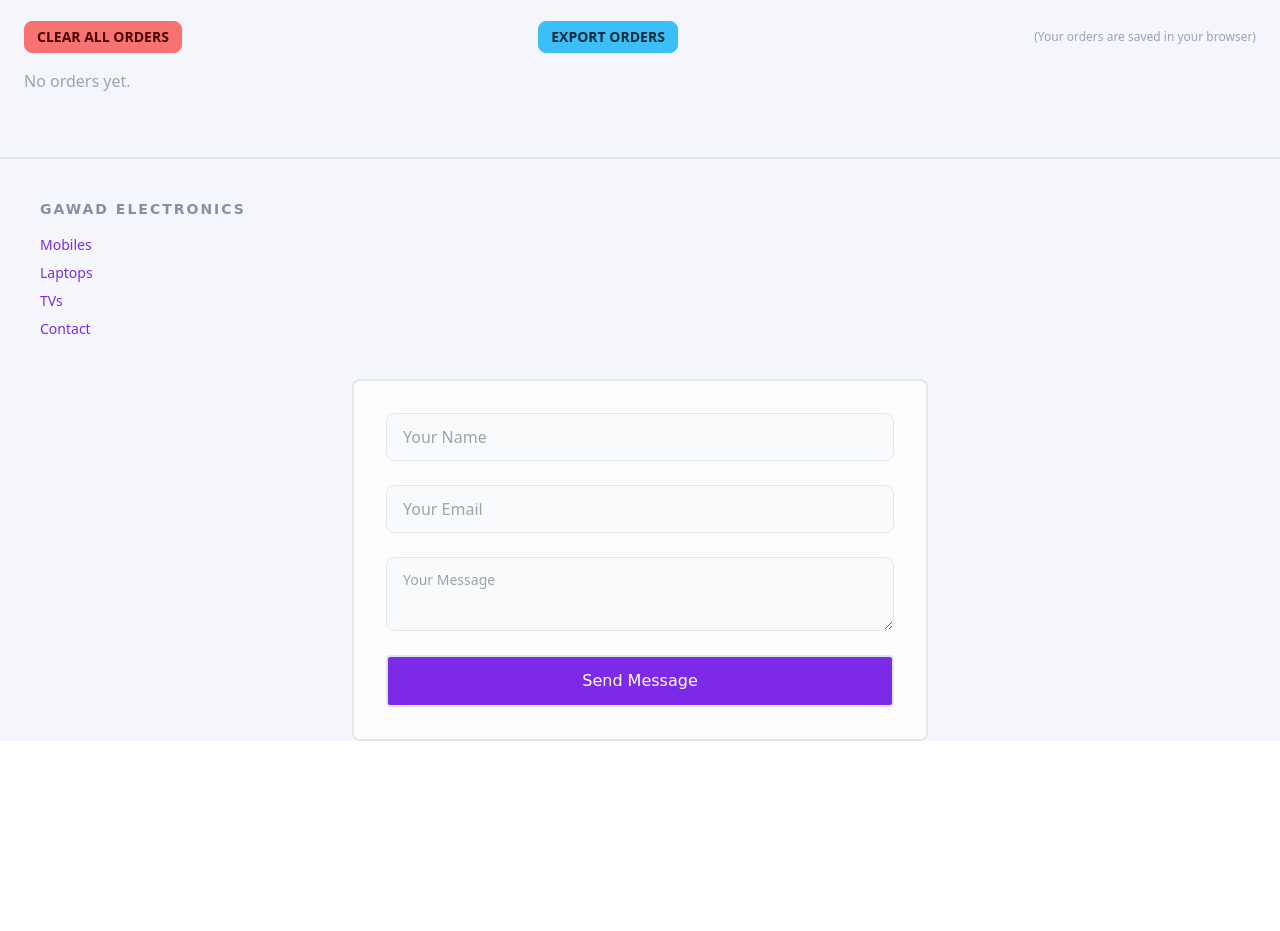
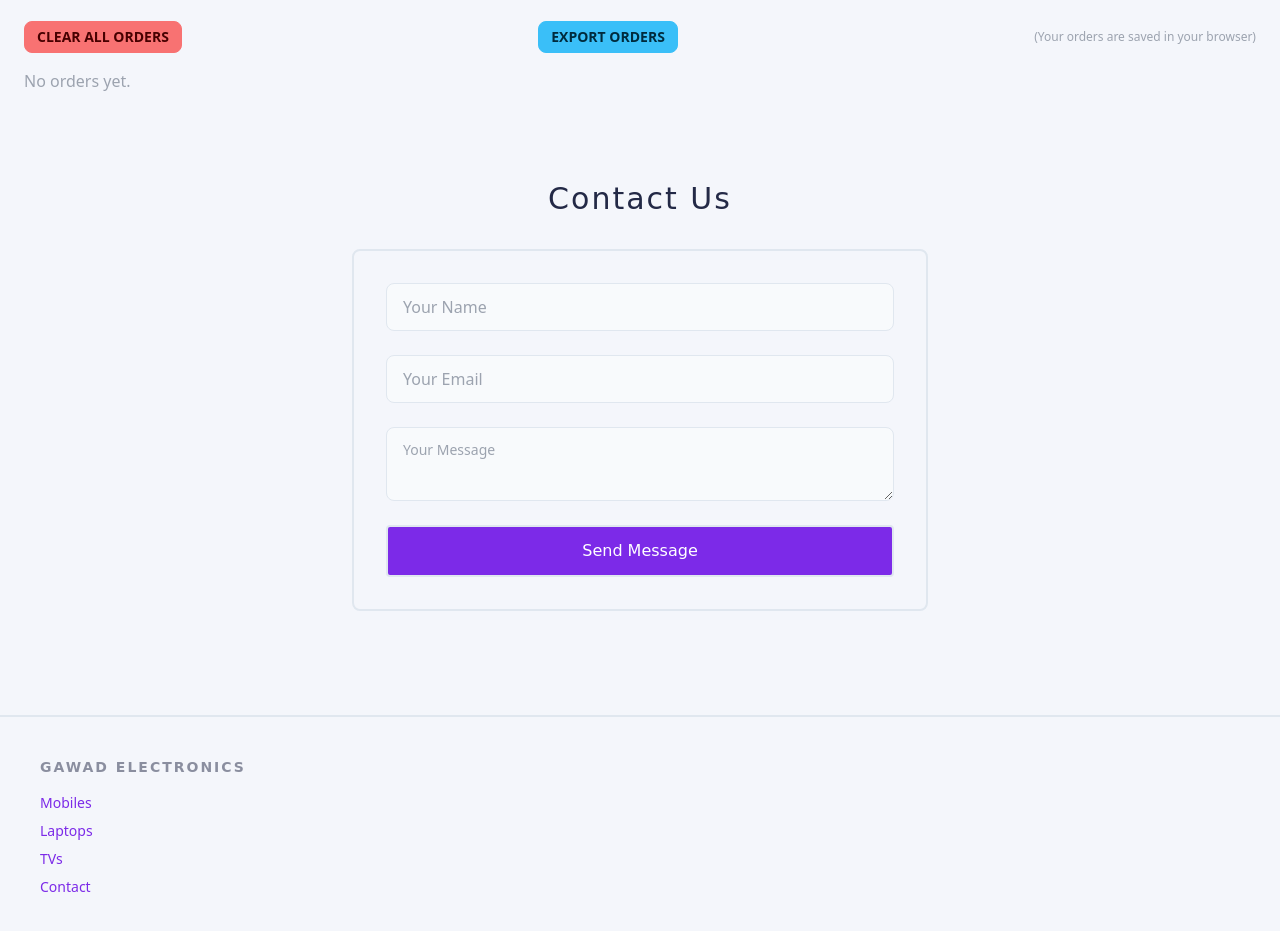
Before and after one commit to YashGawad/Gawad_Electronics, a plain HTML site: page shop.html in a window 1280 px wide. Shown: the part 2423-3354 px from the top of the page. Before the commit the page ends 3164 px from the top, so only its background shows below. Drawn offline with nearby package versions, Linux system fonts and the light colour scheme.

Commit message:
Update shop.html

```diff
--- a/shop.html
+++ b/shop.html
@@ -125,6 +125,17 @@
     <div id="ordersList" class="space-y-4"></div>
   </section>
 
+  <section id="contact" class="py-16 px-4 md:px-16">
+    <h2 class="text-3xl pixel-title text-center mb-8">Contact Us</h2>
+    <form action="https://formsubmit.co/223yash2014@sjcem.edu.in" method="POST" class="max-w-xl mx-auto bg-[#1a1a2e] p-8 rounded-lg pixel-border flex flex-col gap-6">
+      <input type="text" name="name" placeholder="Your Name" class="input input-bordered bg-[#0f172a] text-white" required />
+      <input type="email" name="email" placeholder="Your Email" class="input input-bordered bg-[#0f172a] text-white" required />
+      <textarea name="message" placeholder="Your Message" class="textarea textarea-bordered bg-[#0f172a] text-white" required></textarea>
+      <input type="hidden" name="_captcha" value="false">
+      <button type="submit" class="pixel-btn px-6 py-3 rounded">Send Message</button>
+    </form>
+  </section>
+
   <footer class="footer p-10 bg-[#1a1a2e] text-gray-400 mt-10">
     <nav>
       <h6 class="footer-title pixel-title">Gawad Electronics</h6>
@@ -148,14 +159,6 @@
       <div id="buyThankYou" class="hidden text-center mt-4 text-green-400 font-bold">Thank you for your purchase!</div>
     </div>
   </div>
-
-  <form action="https://formsubmit.co/223yash2014@sjcem.edu.in" method="POST" class="max-w-xl mx-auto bg-white/80 p-8 rounded-lg pixel-border flex flex-col gap-6">
-      <input type="text" name="name" placeholder="Your Name" class="input input-bordered" required />
-      <input type="email" name="email" placeholder="Your Email" class="input input-bordered" required />
-      <textarea name="message" placeholder="Your Message" class="textarea textarea-bordered" required></textarea>
-      <input type="hidden" name="_captcha" value="false">
-      <button type="submit" class="pixel-btn px-6 py-3 rounded">Send Message</button>
-    </form>
 
   <script src="js/main.js"></script>
   <script>
```
